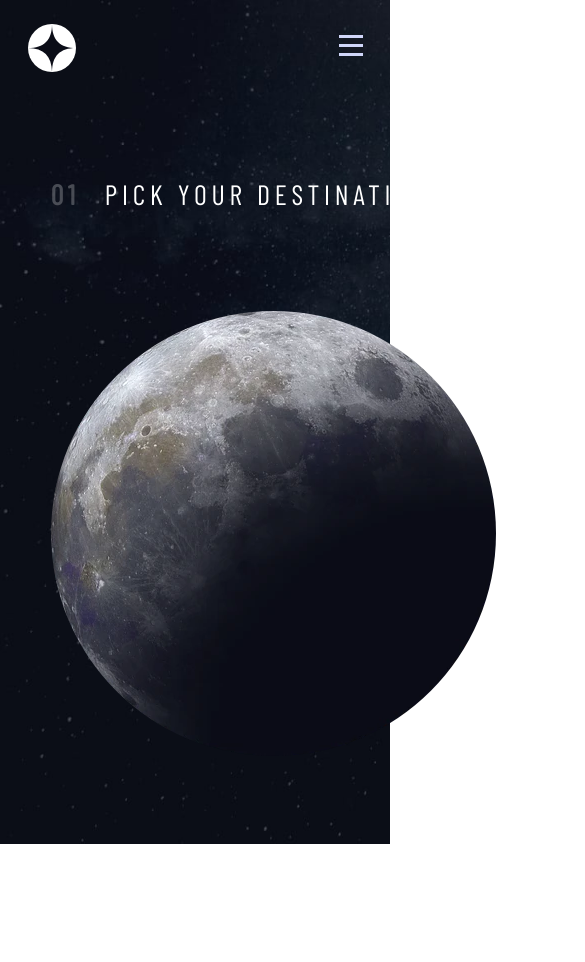
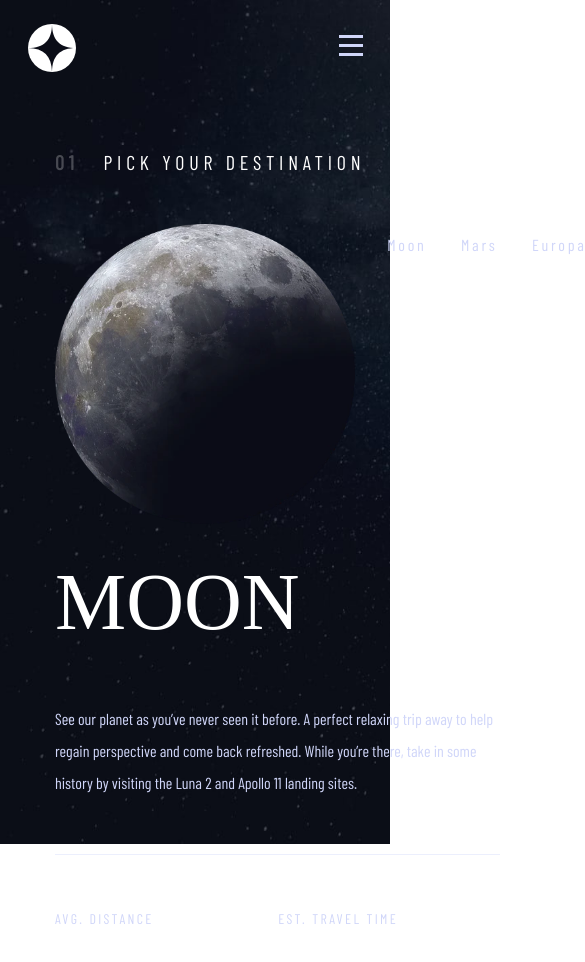
Before and after one commit to jesper-helin/frontend-mentor-challenges, a React (Create React App) app in the folder space-tourism-website/: page /destination in a window 390 px wide. Shown: the top 962 px of the page, 585 px wide, since content can reach past the window. Before the commit the page ends 883 px from the top, so only its background shows below. Built offline with nearby package versions, Linux system fonts and the light colour scheme; a web font is replaced by a local one.

Commit message:
Readme changes, tablet responsivity

```diff
--- a/space-tourism-website/src/components/PlanetData/PlanetData.scss
+++ b/space-tourism-website/src/components/PlanetData/PlanetData.scss
@@ -3,7 +3,7 @@
 .planet-information {
    display: flex;
    flex-direction: column;
-    justify-content: space-around   ;
+   justify-content: space-around;
    width: 445px;
    height: 472px;
 }
--- a/space-tourism-website/src/pages/Destination/Destination.scss
+++ b/space-tourism-website/src/pages/Destination/Destination.scss
@@ -11,13 +11,18 @@
    position: absolute;
    top: 21%;
    left: 13%;
+
+   h5 {
+      width: fit-content;
+   }
 }
 
 .planet-data {
    margin: 100px 0;
    display: flex;
-   width: 1047px;
-   justify-content: space-between;
+   width: 80vw;
+   justify-content: space-evenly;
+   flex-wrap: wrap;
 }
 
 .planet-selector-container {
@@ -67,6 +72,37 @@
          no-repeat;
       background-size: cover;
    }
+
+   .destination-page-content {
+      left: 55px;
+      top: 150px;
+
+      h5,
+      strong {
+         font-size: 20px;
+      }
+   }
+
+   .planet-image img {
+      width: 300px;
+      height: 300px;
+   }
+
+   .planet-data {
+      width: 573px;
+      margin: 50px 0 0 0;
+      flex-direction: column;
+   }
+
+   .planet-information {
+      h2 {
+         font-size: 80px;
+      }
+
+      p {
+          font-size: 16px;
+      }
+   }
 }
 
 // -----------------------------------------------------------------------------
```
Also changed, not shown: 1 other file (tests, documents, lock files or other folders). Lines whose indentation alone changed are shown as unchanged.
